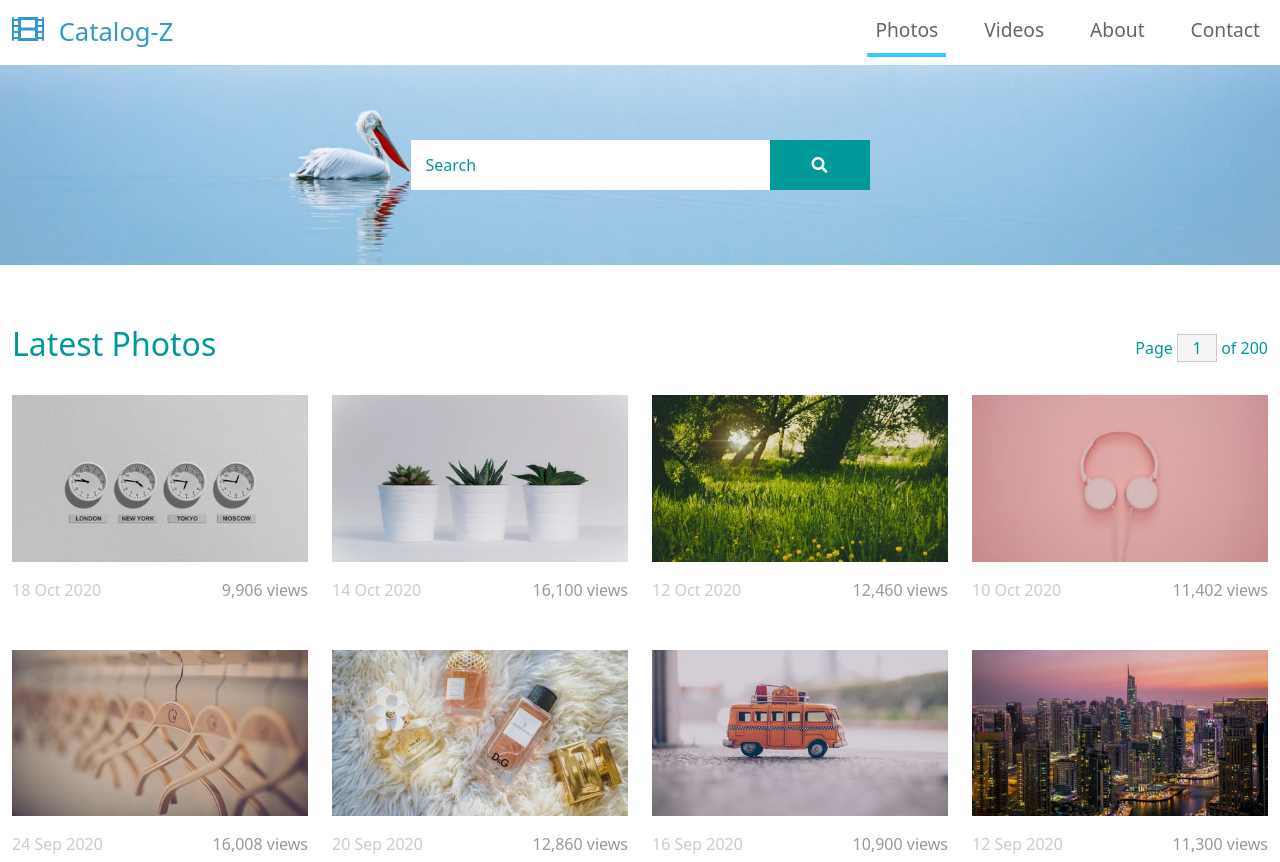
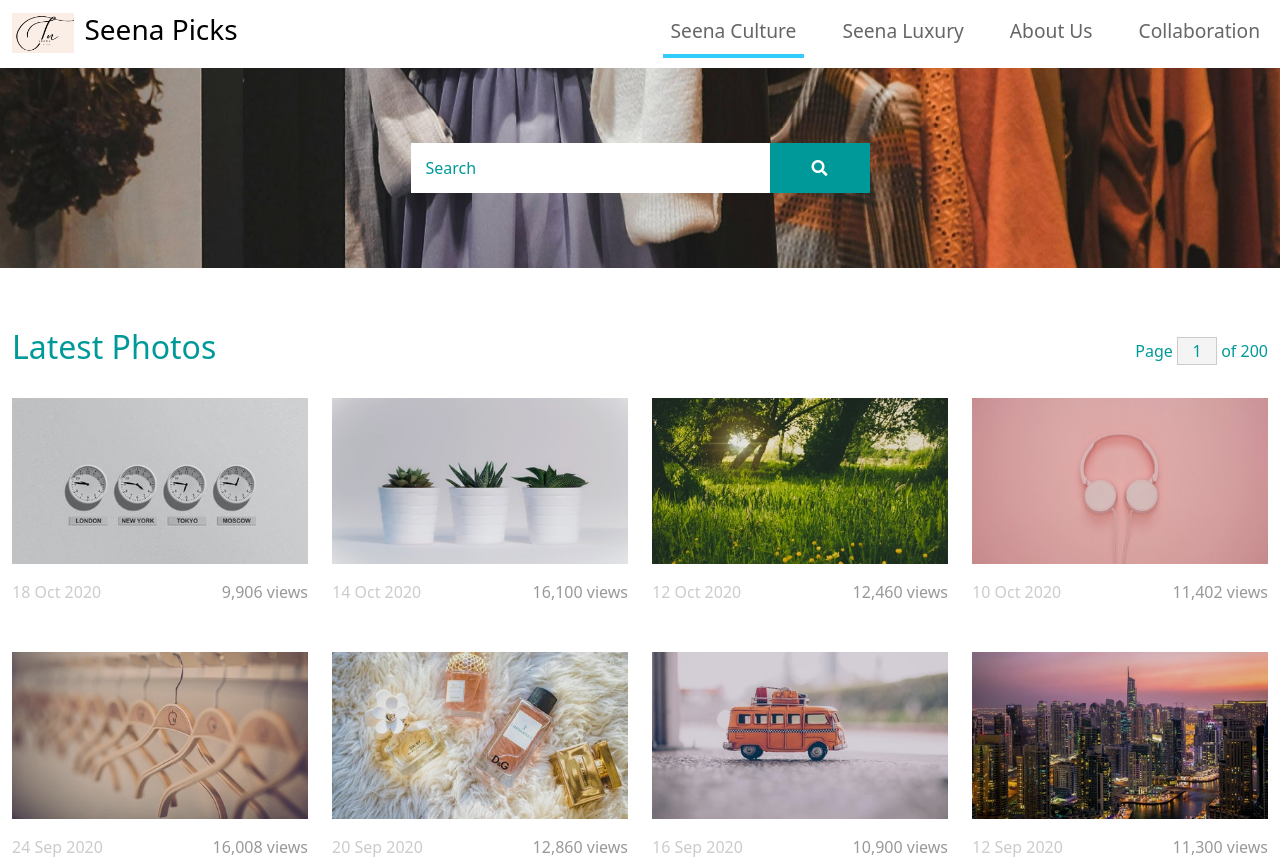
Before and after one commit to yowsitian/seena_picks1, a plain HTML site: page index.html in a window 1280 px wide. Shown: the top 862 px of the page. Drawn offline with Linux system fonts and the light colour scheme.

Commit message:
update index html

```diff
--- a/css/templatemo-style.css
+++ b/css/templatemo-style.css
@@ -579,7 +579,7 @@ select:not([multiple]) {
         position: fixed;
         top: 50px;
         right: 0px;
-        background: white;
+        background: rgb(246, 244, 217);
         width: 150px;
         padding: 15px;
     }
--- a/index.html
+++ b/index.html
@@ -3,7 +3,7 @@
 <head>
     <meta charset="UTF-8">
     <meta name="viewport" content="width=device-width, initial-scale=1.0">
-    <title>Catalog-Z Bootstrap 5.0 HTML Template</title>
+    <title>Seena Picks</title>
     <link rel="stylesheet" href="css/bootstrap.min.css">
     <link rel="stylesheet" href="fontawesome/css/all.min.css">
     <link rel="stylesheet" href="css/templatemo-style.css">
@@ -26,9 +26,9 @@ https://templatemo.com/tm-556-catalog-z
     </div>
     <nav class="navbar navbar-expand-lg">
         <div class="container-fluid">
-            <a class="navbar-brand" href="#">
-                <i class="fas fa-film mr-2"></i>
-                Catalog-Z
+            <a class="navbar-brand" href="#" style="display:flex; flex-direction: row;">
+                <img src="img/seenapicks.png" alt="Image" class="img-fluid" style="width: 80px; height: 40px; margin-right: 10px;">
+                <h3 style="color: black;">Seena Picks</h3>
             </a>
             <button class="navbar-toggler" type="button" data-toggle="collapse" data-target="#navbarSupportedContent" aria-controls="navbarSupportedContent" aria-expanded="false" aria-label="Toggle navigation">
                 <i class="fas fa-bars"></i>
@@ -36,23 +36,23 @@ https://templatemo.com/tm-556-catalog-z
             <div class="collapse navbar-collapse" id="navbarSupportedContent">
             <ul class="navbar-nav ml-auto mb-2 mb-lg-0">
                 <li class="nav-item">
-                    <a class="nav-link nav-link-1 active" aria-current="page" href="index.html">Photos</a>
+                    <a class="nav-link nav-link-1 active" aria-current="page" href="index.html">Seena Culture</a>
                 </li>
                 <li class="nav-item">
-                    <a class="nav-link nav-link-2" href="videos.html">Videos</a>
+                    <a class="nav-link nav-link-2" href="videos.html">Seena Luxury</a>
                 </li>
                 <li class="nav-item">
-                    <a class="nav-link nav-link-3" href="about.html">About</a>
+                    <a class="nav-link nav-link-3" href="about.html">About Us</a>
                 </li>
                 <li class="nav-item">
-                    <a class="nav-link nav-link-4" href="contact.html">Contact</a>
+                    <a class="nav-link nav-link-4" href="contact.html">Collaboration</a>
                 </li>
             </ul>
             </div>
         </div>
     </nav>
 
-    <div class="tm-hero d-flex justify-content-center align-items-center" data-parallax="scroll" data-image-src="img/hero.jpg">
+    <div class="tm-hero d-flex justify-content-center align-items-center" data-parallax="scroll" data-image-src="img/cover2.jpg">
         <form class="d-flex tm-search-form">
             <input class="form-control tm-search-input" type="search" placeholder="Search" aria-label="Search">
             <button class="btn btn-outline-success tm-search-btn" type="submit">
```
Also changed, not shown: img/cover.jpg (added), img/cover2.jpg (added), img/seenapicks.png (added).
